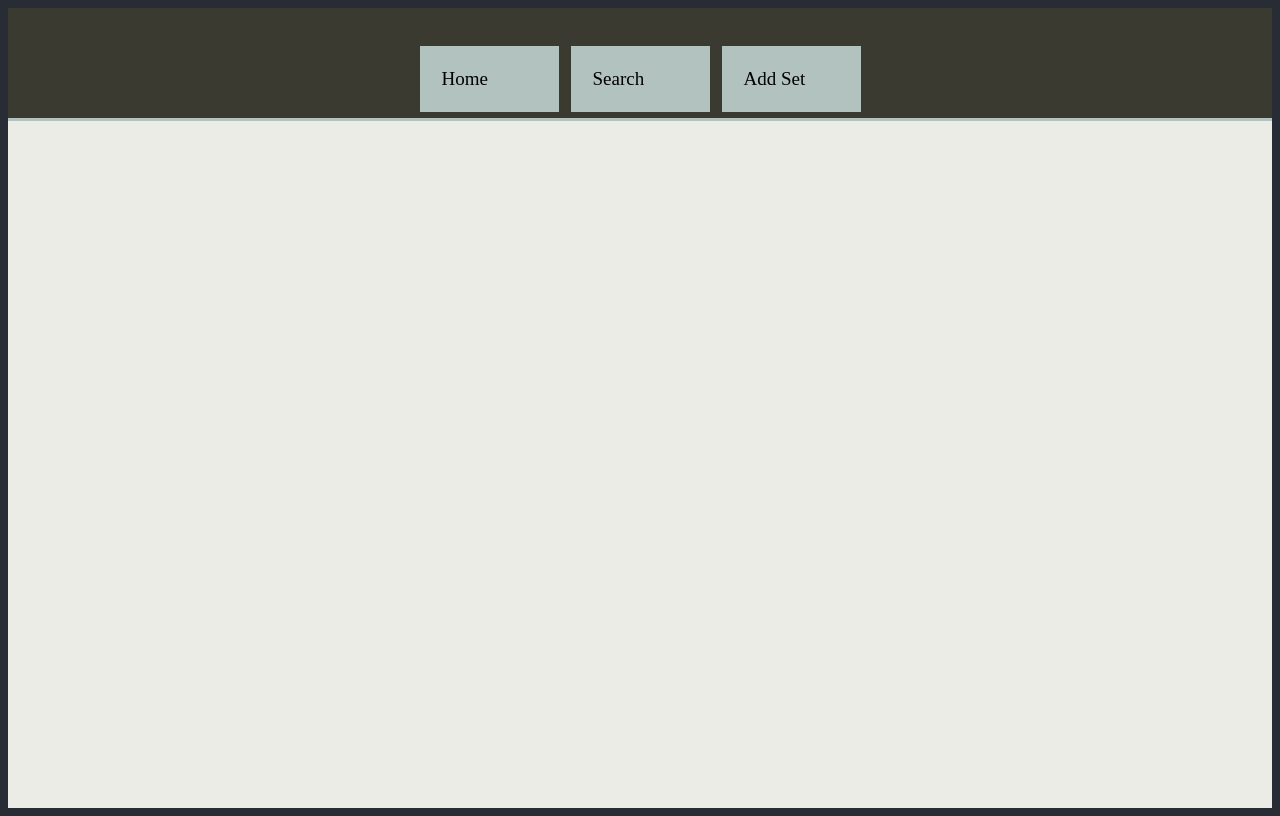
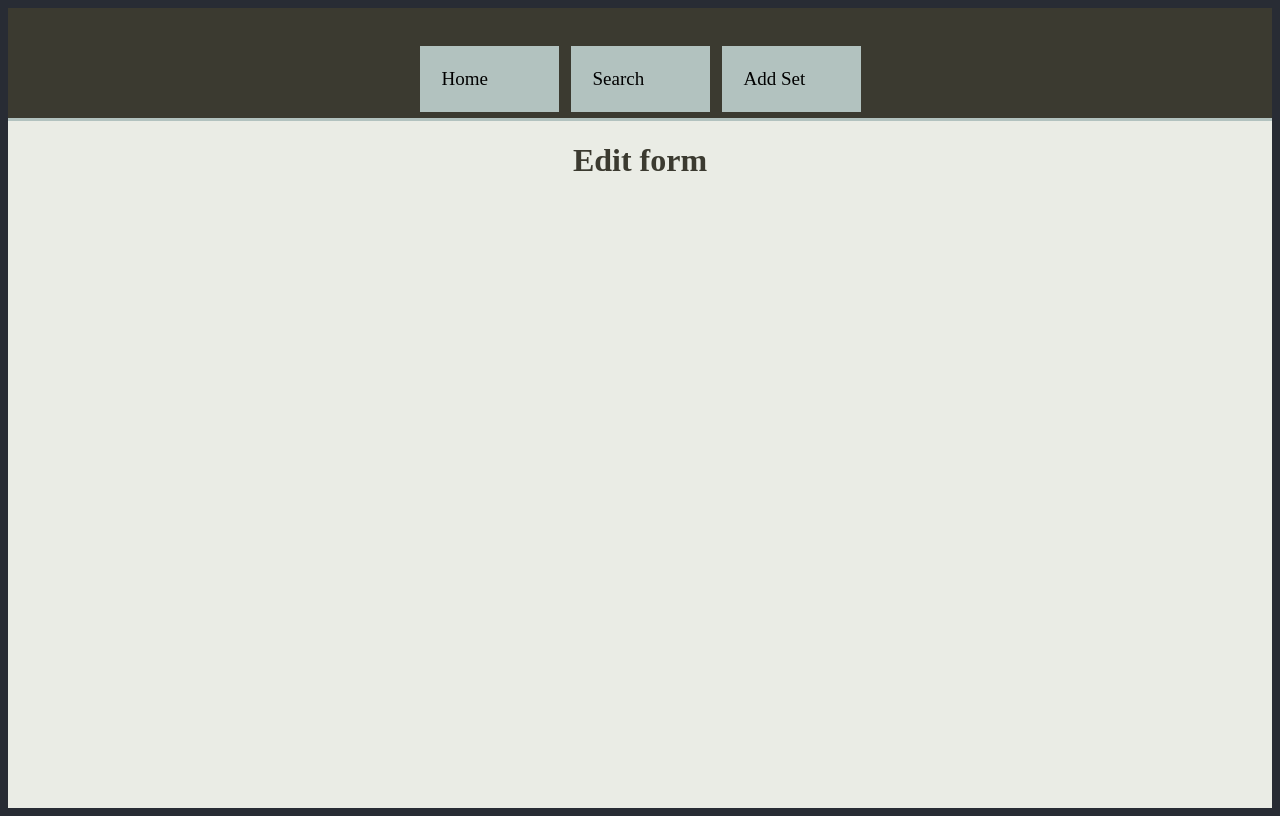
Before and after one commit to fusion407/Electronic-Dance-Music-Application, a React (Create React App) app: page /edit in a window 1280 px wide. Built offline with nearby package versions, Linux system fonts and the light colour scheme; no server answers.

Commit message:
created edit route for set cards

```diff
--- a/src/App.js
+++ b/src/App.js
@@ -3,6 +3,8 @@ import NavBar from './components/NavBar'
 import Home from './components/Home'
 import Search from './components/Search'
 import AddSet from './components/AddSet'
+import EditSet from "./components/EditSet"
+
 import { useState, useEffect } from 'react'
 import { Route, Switch } from "react-router-dom";
 
@@ -47,7 +49,12 @@ function App() {
             setFullSetData={setFullSetData}
           />
         </Route>
-
+        <Route exact path="/edit">
+          <EditSet
+            fullSetData={fullSetData}
+            setFullSetData={setFullSetData}
+          />
+        </Route>
         <Route exact path="/">
           <Home />
         </Route>
--- /dev/null
+++ b/src/components/EditSet.js
@@ -0,0 +1,10 @@
+function EditSet() {
+    return(
+        <div>
+            <h1>Edit form</h1>
+        </div>
+    )
+
+}
+
+export default EditSet
--- a/src/components/SetCard.js
+++ b/src/components/SetCard.js
@@ -4,6 +4,7 @@ import CardContent from '@mui/material/CardContent';
 // import CardMedia from '@mui/material/CardMedia';
 import Button from '@mui/material/Button';
 import Typography from '@mui/material/Typography';
+import { NavLink } from "react-router-dom";
 
 // TODO:
 //   - Create edit/PATCH route for clicked set card
@@ -68,7 +69,13 @@ function SetCard(props) {
             </CardContent>
 
             <CardActions>
-              <Button size="small">Edit</Button>
+              <NavLink
+              to="/edit"
+              exact
+              >
+                <Button size="small">Edit</Button>
+              </NavLink>
+
               <Button size="small">Delete</Button>
             </CardActions>
           </Card>
```
